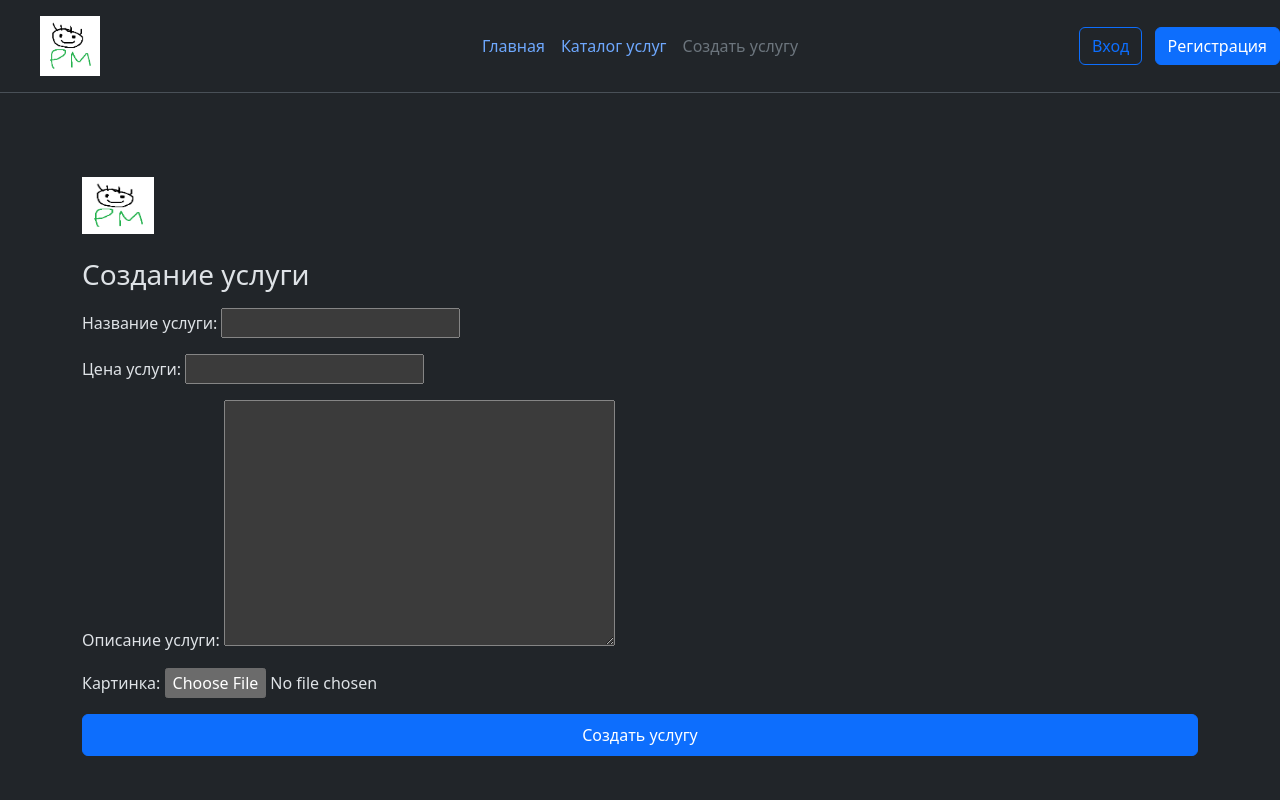
After one commit to 4siNL/polymarket, a Django app: page /catalog/create in a window 1280 px wide. The commit adds this page. Run offline with Django 4.2, Linux system fonts and the light colour scheme.

Commit message:
Added logout (view). Added creation of services (view, template), but not yet working. Cosmetic improvements

```diff
--- a/polymarket/main/templates/main/base.html
+++ b/polymarket/main/templates/main/base.html
@@ -26,17 +26,27 @@
     </div>
 
     <ul class="nav col-12 col-md-auto mb-2 justify-content-center mb-md-0">
-        <li><a href="/" class="nav-link px-2 link-secondary">Главная</a></li>
-        <li><a href="/catalog" class="nav-link px-2">Каталог услуг</a></li>
+        <li><a href="/"
+               class="nav-link px-2 {% if request.path == '/' %}link-secondary{% endif %}">Главная</a></li>
+        <li><a href="/catalog"
+               class="nav-link px-2 {% if request.path == '/catalog' %}link-secondary{% endif %}">Каталог услуг</a></li>
+        <li><a href="/catalog/create"
+               class="nav-link px-2 {% if request.path == '/catalog/create' %}link-secondary{% endif %}">Создать услугу</a></li>
     </ul>
 
     <div class="col-md-3 text-end">
+        {% if user.is_authenticated %}
+        <a href="/logout">
+            <button type="button" class="btn btn-primary">Выход из аккаунта</button>
+        </a>
+        {% else %}
         <a href="/login">
             <button type="button" class="btn btn-outline-primary me-2">Вход
             </button></a>
         <a href="/register">
             <button type="button" class="btn btn-primary">Регистрация</button>
         </a>
+        {% endif %}
     </div>
 </header>
 
--- /dev/null
+++ b/polymarket/main/templates/main/create_service.html
@@ -0,0 +1,18 @@
+{% extends 'main/base.html' %}
+
+{% block title %}
+Создание услуги
+{% endblock %}
+
+{% block content %}
+<form method="post" enctype="multipart/form-data">
+    {% csrf_token %}
+    <img class="mb-4" src="/media/default.png" alt=""
+         width="72" height="57">
+    <h1 class="h3 mb-3 fw-normal">Создание услуги</h1>
+    {{ form.as_p }}
+    <button class="btn btn-primary w-100 py-2" type="submit" value="Save">
+        Создать услугу
+    </button>
+</form>
+{% endblock %}
--- a/polymarket/main/urls.py
+++ b/polymarket/main/urls.py
@@ -5,7 +5,10 @@ urlpatterns = [
     path('', views.index, name='main'),
     path('register', views.RegisterView.as_view(), name='register'),
     path('login', views.AccountLoginView.as_view(), name='login'),
+    path('logout', views.AccountLogoutView.as_view(), name='logout'),
     path('catalog', views.CatalogView.as_view(), name='catalog'),
     path('catalog/<pk>/delete/', views.DeleteServiceView.as_view(),
-         name='delete_service')
+         name='delete_service'),
+    path('catalog/create', views.CreateServiceView.as_view(),
+         name='create_service')
 ]
--- a/polymarket/main/views.py
+++ b/polymarket/main/views.py
@@ -1,4 +1,4 @@
-from django.contrib.auth.views import LoginView
+from django.contrib.auth.views import LoginView, LogoutView
 from django.http import HttpResponseRedirect
 from django.shortcuts import render
 from django.urls import reverse_lazy
@@ -21,6 +21,10 @@ class AccountLoginView(LoginView):
     template_name = 'main/login.html'
 
 
+class AccountLogoutView(LogoutView):
+    pass
+
+
 class CatalogView(ListView):
     model = Service
     template_name = 'main/catalog.html'
@@ -38,3 +42,10 @@ class DeleteServiceView(DeleteView):
         if self.object.owner.id == self.request.user.id:
             return super().form_valid(form)
         return HttpResponseRedirect(self.get_success_url())
+
+
+class CreateServiceView(CreateView):
+    model = Service
+    fields = ['title', 'price', 'description', 'picture']
+    template_name = 'main/create_service.html'
+    success_url = reverse_lazy('catalog')
--- a/polymarket/polymarket/settings.py
+++ b/polymarket/polymarket/settings.py
@@ -128,3 +128,4 @@ MEDIA_URL = '/media/'
 
 AUTH_USER_MODEL = 'main.Account'
 LOGIN_REDIRECT_URL = 'main'
+LOGOUT_REDIRECT_URL = 'main'
```
